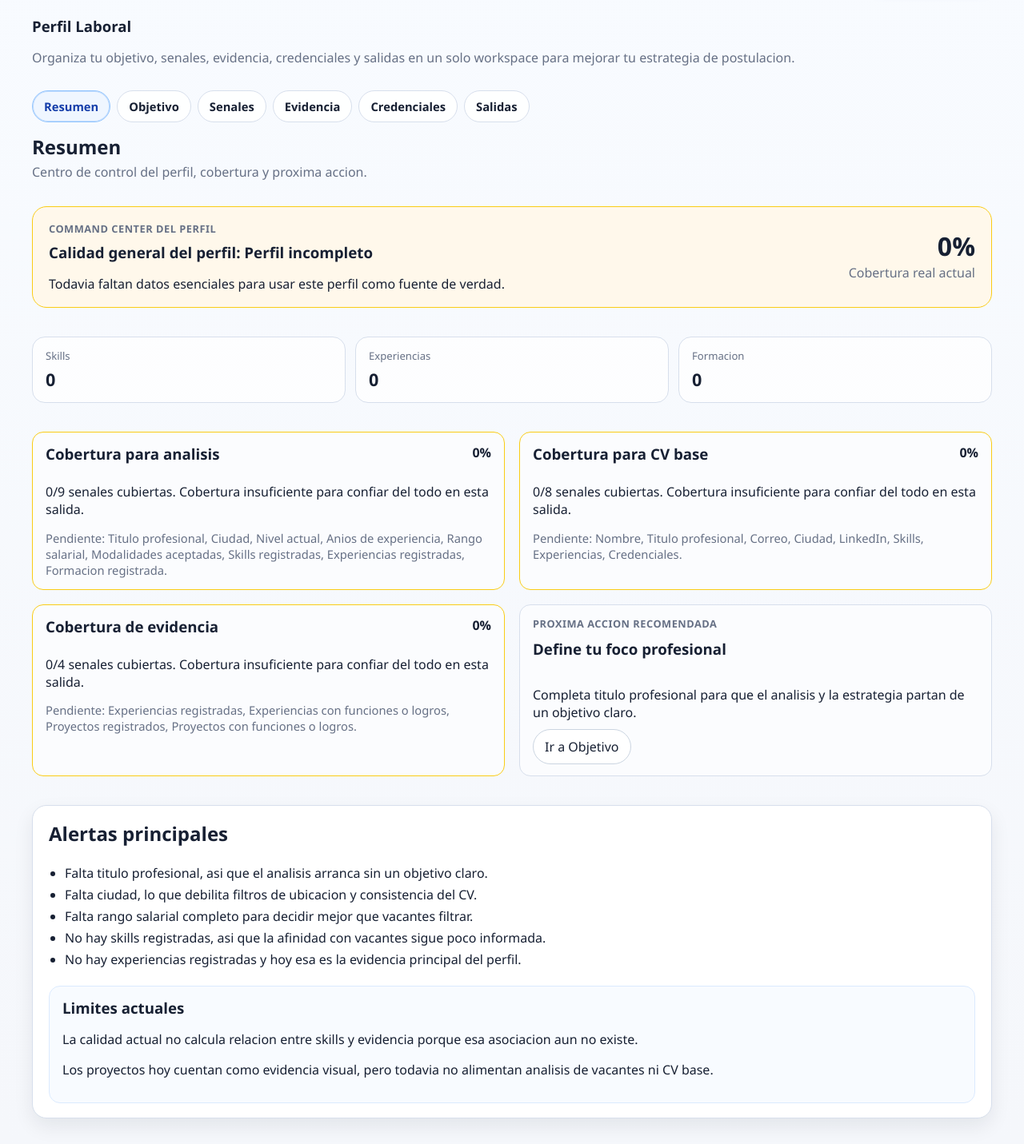
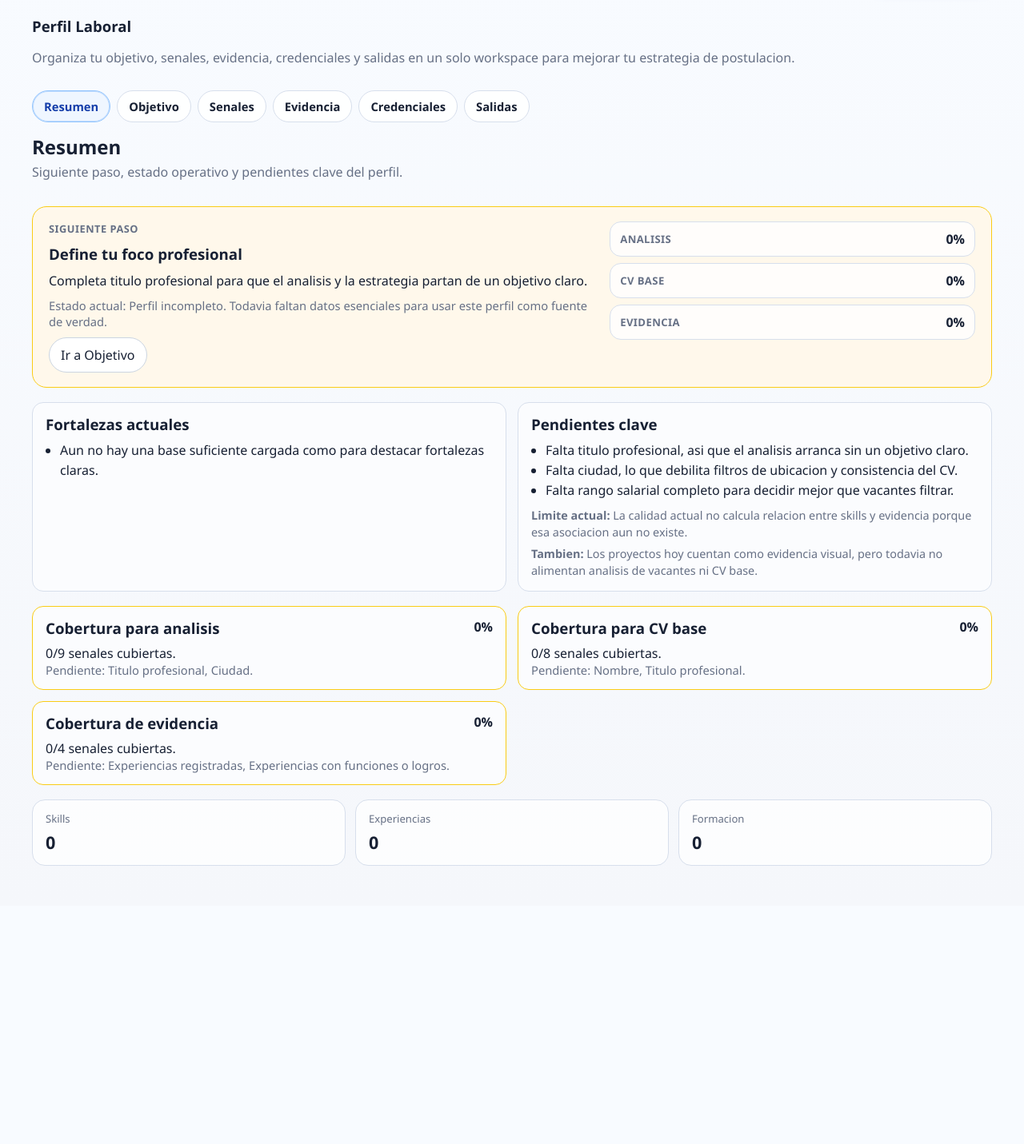
Before and after one commit to JoseMelNet/JobDeck, a FastAPI app: page /app/profile in a window 1280 px wide. Shown: the part 83-1514 px from the top of the page at 80% size. After the commit the page ends 1166 px from the top, so only its background shows below. Run offline with FastAPI, Linux system fonts and the light colour scheme.

Commit message:
Refine profile summary and search criteria

```diff
--- a/app/interfaces/web/routes/profile.py
+++ b/app/interfaces/web/routes/profile.py
@@ -53,6 +53,16 @@ PROFILE_ACTION_REDIRECTS = {
     ProfileRefreshAction.EXPERIENCES: build_profile_refresh_plan(ProfileRefreshAction.EXPERIENCES).redirect_section,
     ProfileRefreshAction.PROJECTS: build_profile_refresh_plan(ProfileRefreshAction.PROJECTS).redirect_section,
     ProfileRefreshAction.CREDENTIALS: build_profile_refresh_plan(ProfileRefreshAction.CREDENTIALS).redirect_section,
+}
+
+PROFILE_SECTION_DISPLAY_OVERRIDES = {
+    ProfileSectionId.SUMMARY.value: {
+        "summary": "Siguiente paso, estado operativo y pendientes clave del perfil.",
+    },
+    ProfileSectionId.OBJECTIVE.value: {
+        "title": "Perfil y criterios",
+        "summary": "Perfil profesional, condiciones de busqueda y contacto reutilizable para decidir donde aplicar.",
+    },
 }
 
 
@@ -255,6 +265,7 @@ def _build_profile_context(flash: str | None = None, section: str | None = None)
     selected_modalities = _format_modalities(profile.get("modalidades_aceptadas")) if profile else []
     active_section = _resolve_profile_section(section)
     active_section_definition = next(item for item in profile_labor_contract.sections if item.id.value == active_section)
+    active_section_display = PROFILE_SECTION_DISPLAY_OVERRIDES.get(active_section, {})
     profile_quality = build_profile_quality_summary(
         profile=profile,
         skills=skills,
@@ -304,6 +315,8 @@ def _build_profile_context(flash: str | None = None, section: str | None = None)
         "profile_quality_action_href": _build_profile_url(section=profile_quality.next_action.section_id.value),
         "profile_sections": _build_profile_sections(active_section),
         "active_profile_section": active_section_definition,
+        "active_profile_section_title": active_section_display.get("title", active_section_definition.title),
+        "active_profile_section_summary": active_section_display.get("summary", active_section_definition.summary),
         "active_profile_section_id": active_section,
         "active_profile_section_template": PROFILE_SECTION_TEMPLATE_MAP[active_section],
     }
--- a/app/interfaces/web/static/css/app.css
+++ b/app/interfaces/web/static/css/app.css
@@ -2167,6 +2167,111 @@ a {
     gap: 10px;
 }
 
+.profile-action-hero {
+    display: grid;
+    grid-template-columns: minmax(0, 1.2fr) minmax(220px, 0.8fr);
+    gap: 16px;
+    padding: 18px 20px;
+    border: 1px solid var(--border);
+    border-radius: 18px;
+    background: #fbfcfe;
+}
+
+.profile-action-hero.tone-success {
+    border-color: #86efac;
+    background: #f0fdf4;
+}
+
+.profile-action-hero.tone-info {
+    border-color: #93c5fd;
+    background: #eff6ff;
+}
+
+.profile-action-hero.tone-warning {
+    border-color: #facc15;
+    background: #fff8eb;
+}
+
+.profile-action-hero-copy {
+    display: grid;
+    gap: 10px;
+}
+
+.profile-action-hero-copy h3 {
+    margin: 0;
+}
+
+.profile-action-hero-copy p {
+    margin: 0;
+}
+
+.profile-state-strip {
+    display: grid;
+    gap: 8px;
+    align-content: start;
+}
+
+.profile-state-chip {
+    display: flex;
+    justify-content: space-between;
+    align-items: center;
+    gap: 10px;
+    padding: 10px 12px;
+    border: 1px solid var(--border);
+    border-radius: 14px;
+    background: rgba(255, 255, 255, 0.8);
+}
+
+.profile-state-chip strong {
+    font-size: 1rem;
+}
+
+.profile-state-chip-label {
+    color: var(--muted);
+    font-size: 0.82rem;
+    font-weight: 700;
+    letter-spacing: 0.03em;
+    text-transform: uppercase;
+}
+
+.profile-summary-columns,
+.profile-summary-coverage {
+    display: grid;
+    grid-template-columns: repeat(2, minmax(0, 1fr));
+    gap: 14px;
+}
+
+.profile-summary-points {
+    margin-top: 0;
+}
+
+.compact-list {
+    margin-bottom: 0;
+    padding-left: 18px;
+    line-height: 1.55;
+}
+
+.profile-mini-notes {
+    display: grid;
+    gap: 6px;
+    margin-top: 10px;
+}
+
+.profile-mini-note {
+    margin: 0;
+    color: var(--muted);
+    font-size: 0.9rem;
+    line-height: 1.45;
+}
+
+.profile-coverage-card-compact p {
+    margin: 0;
+}
+
+.profile-secondary-section {
+    border-style: dashed;
+}
+
 .signal-group-card {
     padding: 18px;
 }
@@ -2536,6 +2641,8 @@ a {
     .context-strip,
     .profile-hint-grid,
     .profile-quality-grid,
+    .profile-summary-columns,
+    .profile-summary-coverage,
     .filter-form,
     .layout-two-columns,
     .detail-grid,
@@ -2571,6 +2678,10 @@ a {
         text-align: left;
     }
 
+    .profile-action-hero {
+        grid-template-columns: 1fr;
+    }
+
     .profile-section-nav-list {
         flex-wrap: nowrap;
         overflow-x: auto;
--- a/app/interfaces/web/templates/profile/_objective_section.html
+++ b/app/interfaces/web/templates/profile/_objective_section.html
@@ -1,7 +1,7 @@
 <section id="profile-objective-shell" class="stack-panel">
     <article class="helper-box soft">
-        <h3>Objetivo laboral</h3>
-        <p>Usa esta seccion para definir el marco con el que comparas vacantes: foco profesional, condiciones de busqueda y restricciones practicas para decidir si aplicar.</p>
+        <h3>Criterios de busqueda</h3>
+        <p>Define aqui tu perfil profesional, las condiciones con las que filtras vacantes y los datos de contacto que hoy reutilizan tus salidas.</p>
     </article>
 
     {% include "profile/_basics.html" %}
--- a/app/interfaces/web/templates/profile/_profile_status.html
+++ b/app/interfaces/web/templates/profile/_profile_status.html
@@ -1,20 +1,16 @@
-<section class="panel helper-panel">
-    <h2>Alertas principales</h2>
+<article class="helper-box profile-summary-points">
+    <h3>Pendientes clave</h3>
     {% if profile_quality.alerts %}
-        <ul class="flow-list">
-            {% for alert in profile_quality.alerts %}
+        <ul class="flow-list compact-list">
+            {% for alert in profile_quality.alerts[:3] %}
                 <li>{{ alert }}</li>
             {% endfor %}
         </ul>
     {% else %}
-        <div class="helper-box soft">
-            <h3>Sin alertas criticas</h3>
-            <p>La base actual ya cubre lo esencial del perfil. El siguiente paso es revisar salidas y consistencia fina.</p>
-        </div>
+        <p class="helper-muted">La base actual ya cubre lo esencial. El siguiente paso es revisar salidas y consistencia fina.</p>
     {% endif %}
-    <div class="helper-box soft">
-        <h3>Limites actuales</h3>
-        <p>{{ profile_quality.future_notes[0] }}</p>
-        <p>{{ profile_quality.future_notes[1] }}</p>
+    <div class="profile-mini-notes">
+        <p class="profile-mini-note"><strong>Limite actual:</strong> {{ profile_quality.future_notes[0] }}</p>
+        <p class="profile-mini-note"><strong>Tambien:</strong> {{ profile_quality.future_notes[1] }}</p>
     </div>
-</section>
+</article>
--- a/app/interfaces/web/templates/profile/_shell.html
+++ b/app/interfaces/web/templates/profile/_shell.html
@@ -11,8 +11,8 @@
         <section class="stack-panel">
             <div class="section-title">
                 <div>
-                    <h2>{{ active_profile_section.title }}</h2>
-                    <p>{{ active_profile_section.summary }}</p>
+                    <h2>{{ active_profile_section_title }}</h2>
+                    <p>{{ active_profile_section_summary }}</p>
                 </div>
             </div>
 
--- a/app/interfaces/web/templates/profile/_summary_section.html
+++ b/app/interfaces/web/templates/profile/_summary_section.html
@@ -1,43 +1,68 @@
 <section id="profile-summary-shell" class="stack-panel"{% if summary_shell_oob %} hx-swap-oob="outerHTML"{% endif %}>
-    <section class="profile-quality-hero tone-{{ profile_quality.overall_tone }}">
-        <div class="profile-quality-hero-copy">
-            <p class="eyebrow">Command center del perfil</p>
-            <h3>Calidad general del perfil: {{ profile_quality.overall_label }}</h3>
-            <p>{{ profile_quality.overall_summary }}</p>
+    {% set formation_count = education|length + courses|length + certifications|length %}
+
+    <section class="profile-action-hero tone-{{ profile_quality.overall_tone }}">
+        <div class="profile-action-hero-copy">
+            <p class="eyebrow">Siguiente paso</p>
+            <h3>{{ profile_quality.next_action.title }}</h3>
+            <p>{{ profile_quality.next_action.description }}</p>
+            <p class="helper-muted">Estado actual: {{ profile_quality.overall_label }}. {{ profile_quality.overall_summary }}</p>
+            <a class="profile-summary-link" href="{{ profile_quality_action_href }}">
+                Ir a {{ profile_quality.next_action.section_title }}
+            </a>
         </div>
-        <div class="profile-quality-hero-score">
-            <div class="profile-quality-score">{{ profile_quality.overall_percent }}%</div>
-            <div class="profile-quality-caption">Cobertura real actual</div>
+
+        <div class="profile-state-strip" aria-label="Estado operativo del perfil">
+            {% for coverage in (profile_quality.analysis_coverage, profile_quality.cv_coverage, profile_quality.evidence_coverage) %}
+                <article class="profile-state-chip tone-{{ coverage.tone }}">
+                    <span class="profile-state-chip-label">
+                        {% if coverage.key == "analysis" %}Analisis{% elif coverage.key == "cv" %}CV base{% else %}Evidencia{% endif %}
+                    </span>
+                    <strong>{{ coverage.percent }}%</strong>
+                </article>
+            {% endfor %}
         </div>
+    </section>
+
+    <section class="profile-summary-columns">
+        <article class="helper-box profile-summary-points">
+            <h3>Fortalezas actuales</h3>
+            <ul class="flow-list compact-list">
+                {% if skills %}
+                    <li>{{ skills|length }} skill(s) ya alimentan matching y CV base.</li>
+                {% endif %}
+                {% if experiences %}
+                    <li>{{ experiences|length }} experiencia(s) ya respaldan el perfil con evidencia utilizable.</li>
+                {% endif %}
+                {% if formation_count > 0 %}
+                    <li>Ya hay credenciales cargadas para sostener la salida base.</li>
+                {% endif %}
+                {% if not skills and not experiences and formation_count == 0 %}
+                    <li>Aun no hay una base suficiente cargada como para destacar fortalezas claras.</li>
+                {% endif %}
+            </ul>
+        </article>
+
+        {% include "profile/_profile_status.html" %}
+    </section>
+
+    <section class="profile-summary-coverage">
+        {% for coverage in (profile_quality.analysis_coverage, profile_quality.cv_coverage, profile_quality.evidence_coverage) %}
+            <article class="helper-box profile-coverage-card profile-coverage-card-compact tone-{{ coverage.tone }}">
+                <div class="profile-coverage-head">
+                    <h3>{{ coverage.title }}</h3>
+                    <div class="profile-coverage-percent">{{ coverage.percent }}%</div>
+                </div>
+                <p>{{ coverage.covered }}/{{ coverage.total }} senales cubiertas.</p>
+                {% if coverage.gaps %}
+                    <p class="helper-muted">Pendiente: {{ coverage.gaps[:2]|join(", ") }}.</p>
+                {% endif %}
+            </article>
+        {% endfor %}
     </section>
 
     <div id="profile-overview">
         {% include "profile/_overview.html" %}
     </div>
 
-    <section class="profile-hint-grid profile-quality-grid">
-        {% for coverage in (profile_quality.analysis_coverage, profile_quality.cv_coverage, profile_quality.evidence_coverage) %}
-            <article class="helper-box profile-coverage-card tone-{{ coverage.tone }}">
-                <div class="profile-coverage-head">
-                    <h3>{{ coverage.title }}</h3>
-                    <div class="profile-coverage-percent">{{ coverage.percent }}%</div>
-                </div>
-                <p>{{ coverage.covered }}/{{ coverage.total }} senales cubiertas. {{ coverage.summary }}</p>
-                {% if coverage.gaps %}
-                    <p class="helper-muted">Pendiente: {{ coverage.gaps|join(", ") }}.</p>
-                {% endif %}
-            </article>
-        {% endfor %}
-
-        <article class="helper-box profile-next-action-card">
-            <p class="eyebrow">Proxima accion recomendada</p>
-            <h3>{{ profile_quality.next_action.title }}</h3>
-            <p>{{ profile_quality.next_action.description }}</p>
-            <a class="profile-summary-link" href="{{ profile_quality_action_href }}">
-                Ir a {{ profile_quality.next_action.section_title }}
-            </a>
-        </article>
-    </section>
-
-    {% include "profile/_profile_status.html" %}
 </section>
```
Also changed, not shown: app/interfaces/web/templates/profile/_basics.html (+8 -10 lines), tests/test_web_profile.py (+24 -19 lines).
